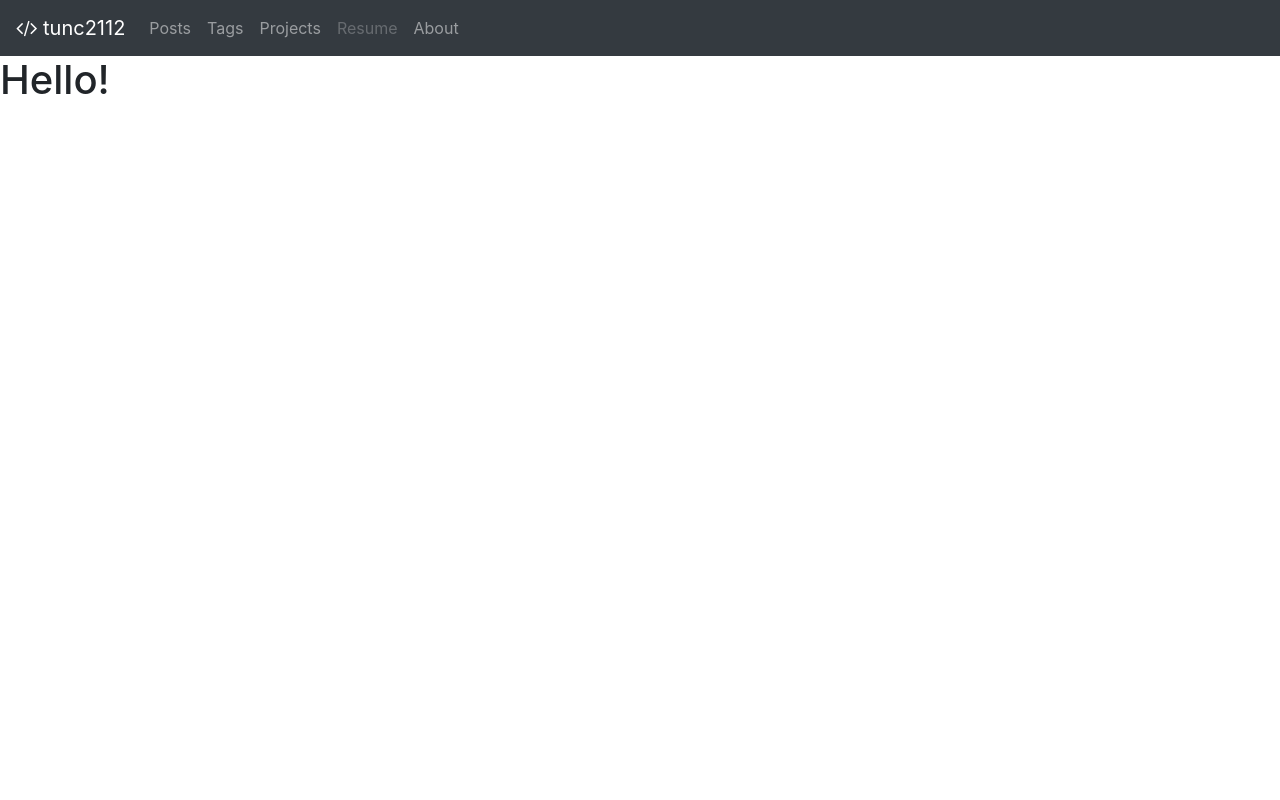
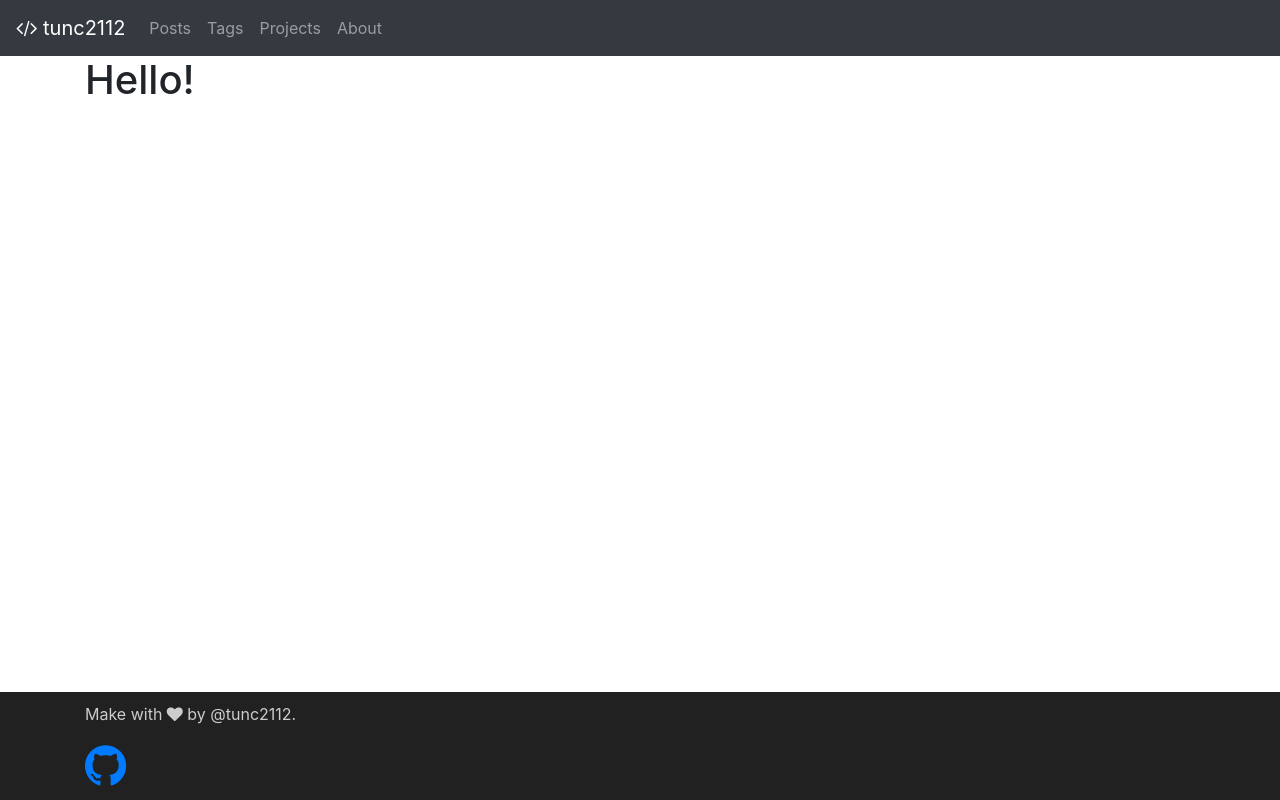
Before and after one commit to tunc2112/blog-flask, a Python web app: template templates/index.html in a window 1280 px wide. Run offline with Jinja, Linux system fonts and the light colour scheme; the template is opened without the code that fills it, so the values that code supplies are empty; some libraries are stand-ins or nearby versions.

Commit message:
update templates

```diff
--- /dev/null
+++ b/static/css/core.css
@@ -0,0 +1,8 @@
+.footer {
+    position: absolute;
+    bottom: 0;
+    width: 100%;
+    background-color: #212121;
+    color: #ccc;
+    padding: 10px;
+}
--- a/templates/core.html
+++ b/templates/core.html
@@ -1,12 +1,14 @@
 <!DOCTYPE html>
 <html>
 	<head>
+		<title>{{ title }}</title>
 		<link rel="stylesheet" href="https://maxcdn.bootstrapcdn.com/bootstrap/4.0.0/css/bootstrap.min.css" crossorigin="anonymous">
 		<link rel="icon" href="{{ url_for('static', filename='image/favicon.ico') }}" type="image/x-icon">
 		<script src="https://code.jquery.com/jquery-3.2.1.slim.min.js" crossorigin="anonymous"></script>
 		<script src="https://cdnjs.cloudflare.com/ajax/libs/popper.js/1.12.9/umd/popper.min.js" crossorigin="anonymous"></script>
 		<script src="https://maxcdn.bootstrapcdn.com/bootstrap/4.0.0/js/bootstrap.min.js" crossorigin="anonymous"></script>
 		<link rel="stylesheet" href="https://stackpath.bootstrapcdn.com/font-awesome/4.7.0/css/font-awesome.min.css">
+		<link rel="stylesheet" href="{{ url_for('static', filename='css/core.css') }}">
 		{% block head_extension %}
 		{% endblock %}
 	</head>
@@ -31,15 +33,22 @@
 						<a class="nav-link" href="/projects">Projects</a>
 					</li>
 					<li class="nav-item">
-						<a class="nav-link disabled" href="/resume">Resume</a>
-					</li>
-					<li class="nav-item">
 						<a class="nav-link" href="/about">About</a>
 					</li>
 				</ul>
 			</div>
 		</nav>
-		{% block container %}
-		{% endblock container %}
+		<div class="container">
+			{% block container %}
+			{% endblock container %}
+		</div>
+		<footer class="footer">
+			<div class="container">
+				<p>Make with <i class="fa fa-heart"></i> by @tunc2112.</p>
+				<div>
+					<a href="https://github.com/tunc2112"><i class="fa fa-github fa-3x"></i></a>
+				</div>
+			</div>
+		</footer>
 	</body>
 </html>
--- a/templates/index.html
+++ b/templates/index.html
@@ -1,5 +1,10 @@
 {% extends "core.html" %}
 
+{% set title = "Home page - tunc2112" %}
+
 {% block container %}
-<h1>Hello!</h1>
+	<h1>Hello!</h1>
+
+	{% from 'posts.html' import create_posts_list %}
+	{{ create_posts_list(posts) }}
 {% endblock container %}
--- a/templates/posts.html
+++ b/templates/posts.html
@@ -1,15 +1,17 @@
 {% extends "core.html" %}
 
-{% block container %}
-{{ description }}
+{% set title = "All posts - tunc2112" %}
 
+{% macro create_posts_list(posts) %}
 	<ul class="list-group">
 	{% for post in posts %}
-	<li class="list-group-item">
+		<li class="list-group-item" style="line-height: 2rem;">
+			<span style="font-size: 1.5rem;">
 				<a href="/posts/{{ post.path }}">{{ post.title }}</a>
 				{% if post.pinned is sameas true %}
 					<span class="badge badge-primary"><i class="fa fa-thumb-tack"></i></span>
 				{% endif %}
+			</span>
 			<small>{{ post.date }}</small>
 		    <br>
 			{% for tag in post.tags %}
--- a/templates/tags.html
+++ b/templates/tags.html
@@ -1,7 +1,9 @@
 {% extends "core.html" %}
 
+{% set title = "Tags - tunc2112" %}
+
 {% block container %}
-{{ description }}
+	<h3>All tags</h3>
 
 	<div style="display: flex; flex-wrap: wrap;">
 	{% for tag, tag_count in tags %}
```
Also changed, not shown: other parts of templates/posts.html (+6 -0 lines), app.py (+16 -4 lines), templates/about.html (added, +14 -0 lines), templates/post.html (+5 -3 lines), templates/projects.html (added, +21 -0 lines). Lines whose indentation alone changed are shown as unchanged.
